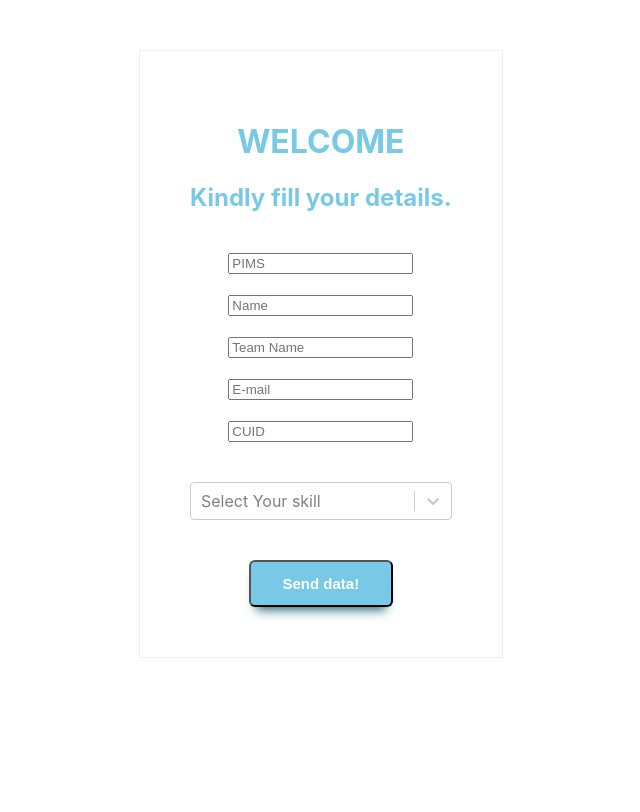
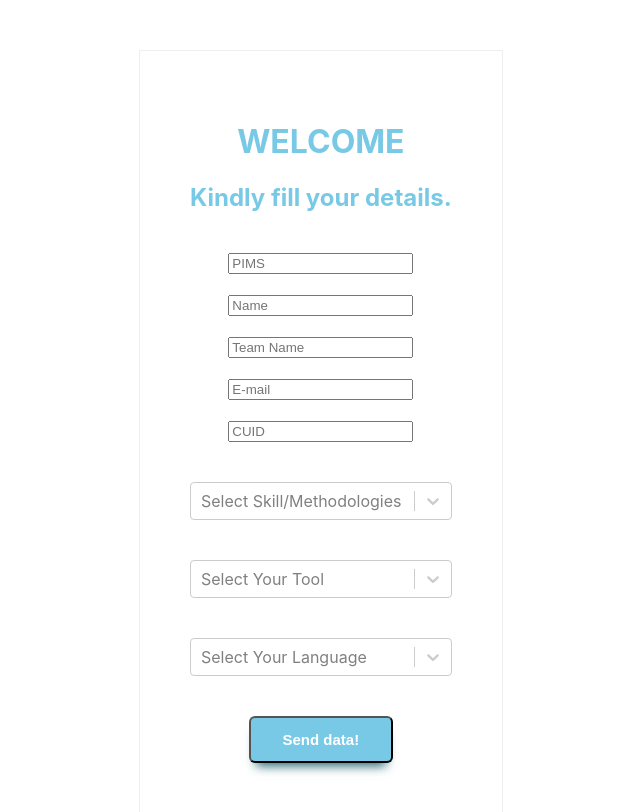
Before and after one commit to Tanmalhotra/spring-mongo, a React (Create React App) app: page / in a window 1280 px wide. Shown: the top 812 px of the page, without its empty margins (361-1001 px from the left). Built offline with nearby package versions, Linux system fonts and the light colour scheme; no server answers.

Commit message:
creatable select working

```diff
--- a/src/App.js
+++ b/src/App.js
@@ -6,22 +6,34 @@ class App extends React.Component {
 
   constructor(props) {
     super(props);
+
     this.handleSubmit = this.handleSubmit.bind(this);
     this.state = {
 			isLoading: true,
-		    selected: null,
+		    selected: [],
+		    selectedTool: [],
+		    selectedLang: [],
 		    PIMS:'',
+		    data:[],
+		    dataL:[],
+		    dataT:[],
 	    	  name:'',
 	    	  teamName:'',
 	    	  email:'',
 	    	  CUID:'',
 	    	  skill:[],
+	    	  tools:[],
+	    	  Languages:[],
 	    	  id:'',
 	    	  seq:0,
 
 		  };
 
     this.handleChange = this.handleChange.bind(this);
+    this.handleChangeTool = this.handleChangeTool.bind(this);
+    this.handleSelectTool=this.handleSelectTool.bind(this);
+    this.handleChangeLang = this.handleChangeLang.bind(this);
+    this.handleSelectLang=this.handleSelectLang.bind(this);
     this.handleSubmit = this.handleSubmit.bind(this);
     this.handleSelect=this.handleSelect.bind(this);
   }
@@ -35,11 +47,11 @@ class App extends React.Component {
 	    )
 	  }
 
+
   handleSelect=(selectedOption)=>{
       console.log(`Option selected on creation is:`, selectedOption);
       let select=this.state.selected;
-
-
+      this.handleSelect=this.handleSelect.bind(this);
 
 	  fetch('http://localhost:8087/api/skills/', {
 	      method: 'POST',
@@ -66,15 +78,192 @@ class App extends React.Component {
 	    select.push({value:json.id,label:json.skill});
 	    this.setState({selected:select});
 	    this.setState({data:select});
+	    console.log(selectedOption);
+	    }
+	    )
+	    .catch(err => console.log(err));
+
+	  fetch(`http://localhost:8087/api/skills/`,{ method: 'GET',
+	      headers:{
+
+	    	  "Acess-Contol-Allow-Origin":"*",
+	    	  "Accept":"application/json",
+	    	  "Access-Control-Allow-Methods":"*",
+	    	  "Access-Control-Allow-Headers":"*",
+	      },
+	      mode:'cors',
+
+	      })
+
+	    .then(response => response.json())
+	      .then(json => {
+
+	          var options = [];
+	          for(var i=0;i<json.length;i++){
+	        	  console.log(json[i]);
+	        	  options.push({value:json[i].id,label:json[i].skill});
+
+		          console.log(options);
+
+	         }
+	          this.setState({data:options})
+	          this.handleSelect=this.handleSelect.bind(this);
+	  	      this.handleChange = this.handleChange.bind(this);
+
+
+	      });
+
+
+	  console.log("printing state");
+	  console.log(this.state);
+	 console.log(selectedOption);
+
+	 this.handleChange = this.handleChange.bind(this);
+
+  }
+
+  handleSelectTool=(selectedOption)=>{
+      console.log(`Option selected on creation is:`, selectedOption);
+      let select=this.state.selectedTool;
+
+
+
+	  fetch('http://localhost:8087/api/tools/', {
+	      method: 'POST',
+	      headers:{
+
+	    	  "Content-Type":"application/json",
+	    	  "Acess-Contol-Allow-Origin":"*",
+	    	  "Accept":"application/json",
+	    	  "Access-Control-Allow-Methods":"*",
+	    	  "Access-Control-Allow-Headers":"*",
+	      },
+	      mode:'cors',
+
+	      body:JSON.stringify({
+	    	  id:Math.random()*1000,
+	    	  tool:selectedOption,
+	      })
+	    })
+	    .then(response => response.json())
+	    .then(json => {
+
+	    console.log(json)
+
+	    select.push({value:json.id,label:json.tool});
+	    this.setState({selectedTool:select});
+	    this.setState({dataT:select});
+	    }
+	    )
+	    .catch(err => console.log(err));
+
+	  fetch(`http://localhost:8087/api/tools/`,{ method: 'GET',
+	      headers:{
+
+	    	  "Acess-Contol-Allow-Origin":"*",
+	    	  "Accept":"application/json",
+	    	  "Access-Control-Allow-Methods":"*",
+	    	  "Access-Control-Allow-Headers":"*",
+	      },
+	      mode:'cors',
+
+	      })
+
+	    .then(response => response.json())
+	      .then(json => {
+
+	          var options = [];
+	          for(var i=0;i<json.length;i++){
+	        	  console.log(json[i]);
+	        	  options.push({value:json[i].id,label:json[i].tool});
+
+		          console.log(options);
+
+	         }
+	          this.setState({dataT:options})
+	          this.handleSelectTool=this.handleSelectTool.bind(this);
+	  	      this.handleChangeTool = this.handleChangeTool.bind(this);
+
+
+	      });
+
+	  console.log("printing state");
+	  console.log(this.state);
+	 console.log(selectedOption);
+	this.handleChangeTool = this.handleChangeTool.bind(this);
+	this.handleSelectTool=this.handleSelectTool.bind(this);
+
+  }
+
+  handleSelectLang=(selectedOption)=>{
+      console.log(`Option selected on creation is:`, selectedOption);
+      let select=this.state.selectedLang;
+      this.handleSelectLang=this.handleSelectLang.bind(this);
+
+
+	  fetch('http://localhost:8087/api/languages/', {
+	      method: 'POST',
+	      headers:{
+
+	    	  "Content-Type":"application/json",
+	    	  "Acess-Contol-Allow-Origin":"*",
+	    	  "Accept":"application/json",
+	    	  "Access-Control-Allow-Methods":"*",
+	    	  "Access-Control-Allow-Headers":"*",
+	      },
+	      mode:'cors',
+
+	      body:JSON.stringify({
+	    	  id:Math.random()*1000,
+	    	  language:selectedOption,
+	      })
+	    })
+	    .then(response => response.json())
+	    .then(json => {
+
+	    console.log(json)
+
+	    select.push({value:json.id,label:json.language});
+	    this.setState({selectedLang:select});
+	    this.setState({dataL:select});
 	    console.log();
 	    }
 	    )
 	    .catch(err => console.log(err));
 
+	  fetch(`http://localhost:8087/api/languages/`,{ method: 'GET',
+	      headers:{
+
+	    	  "Acess-Contol-Allow-Origin":"*",
+	    	  "Accept":"application/json",
+	    	  "Access-Control-Allow-Methods":"*",
+	    	  "Access-Control-Allow-Headers":"*",
+	      },
+	      mode:'cors',
+
+	      })
+
+	    .then(response => response.json())
+	      .then(json => {
+
+	          var options = [];
+	          for(var i=0;i<json.length;i++){
+	        	  console.log(json[i]);
+	        	  options.push({value:json[i].id,label:json[i].language});
+
+		          console.log(options);
+
+	         }
+	          this.setState({dataL:options})
+	          this.handleSelectLang=this.handleSelectLang.bind(this);
+	  	      this.handleChangeLang = this.handleChangeLang.bind(this);
+
+	      });
+
 	  console.log("printing state");
 	  console.log(this.state);
 	 console.log(selectedOption);
-
+	 this.handleChangeLang = this.handleChangeLang.bind(this);
   }
 
   componentDidMount() {
@@ -107,6 +296,66 @@ class App extends React.Component {
 
 
 	      });
+
+	    fetch(`http://localhost:8087/api/tools/`,{ method: 'GET',
+		      headers:{
+
+		    	  "Acess-Contol-Allow-Origin":"*",
+		    	  "Accept":"application/json",
+		    	  "Access-Control-Allow-Methods":"*",
+		    	  "Access-Control-Allow-Headers":"*",
+		      },
+		      mode:'cors',
+
+		      })
+
+		    .then(response => response.json())
+		      .then(json => {
+
+		          var options = [];
+		          for(var i=0;i<json.length;i++){
+		        	  console.log(json[i]);
+		        	  options.push({value:json[i].id,label:json[i].tool});
+
+			          console.log(options);
+
+		         }
+		          this.setState({dataT:options})
+		          this.handleSelectTool=this.handleSelectTool.bind(this);
+		  	      this.handleChangeTool = this.handleChangeTool.bind(this);
+
+
+		      });
+
+	    fetch(`http://localhost:8087/api/languages/`,{ method: 'GET',
+		      headers:{
+
+		    	  "Acess-Contol-Allow-Origin":"*",
+		    	  "Accept":"application/json",
+		    	  "Access-Control-Allow-Methods":"*",
+		    	  "Access-Control-Allow-Headers":"*",
+		      },
+		      mode:'cors',
+
+		      })
+
+		    .then(response => response.json())
+		      .then(json => {
+
+		          var options = [];
+		          for(var i=0;i<json.length;i++){
+		        	  console.log(json[i]);
+		        	  options.push({value:json[i].id,label:json[i].language});
+
+			          console.log(options);
+
+		         }
+		          this.setState({dataL:options})
+		          this.handleSelectLang=this.handleSelectLang.bind(this);
+		  	      this.handleChangeLang = this.handleChangeLang.bind(this);
+
+
+		      });
 	           	  }
 
   handleChange = (selectedOption) => {
@@ -118,29 +367,76 @@ class App extends React.Component {
 	    this.handleSubmit = this.handleSubmit.bind(this);
 	  }
 
+  handleChangeTool = (selectedOption) => {
+	    this.setState({selectedTool:selectedOption});
+	    console.log(`Option selected:`, selectedOption);
+      this.handleSelectTool=this.handleSelectTool.bind(this);
+
+	    this.handleChangeTool = this.handleChangeTool.bind(this);
+	    this.handleSubmit = this.handleSubmit.bind(this);
+	  }
+
+  handleChangeLang = (selectedOption) => {
+	    this.setState({selectedLang:selectedOption});
+	    console.log(`Option selected:`, selectedOption);
+    this.handleSelectLang=this.handleSelectLang.bind(this);
+
+	    this.handleChangeLang = this.handleChangeLang.bind(this);
+	    this.handleSubmit = this.handleSubmit.bind(this);
+	  }
+
+
   handleSubmit(event) {
 	this.handleChange = this.handleChange.bind(this);
 	this.handleSelect = this.handleSelect.bind(this);
+	this.handleSelectTool=this.handleSelectTool.bind(this);
+    this.handleChangeTool = this.handleChangeTool.bind(this);
+    this.handleSelectLang=this.handleSelectLang.bind(this);
+    this.handleChangeLang = this.handleChangeLang.bind(this);
     event.preventDefault();
     const form = event.target;
     const data = new FormData(form);
 
 	  var select=this.state.selected;
+	  var selectTool=this.state.selectedTool;
+	  var selectLang=this.state.selectedLang;
+
 	  console.log("selected value");
 	  console.log(select);
-	  let label;
+	  console.log(selectTool);
+	  let label; let labelTool; let labelLang;
+
 	  for(let i=0; i<select.length; i++){
-		  if(i==0){
+		  if(i===0){
 			  label = select[i]['label'];
 		  }else{
 			  label = label + ", "+select[i]['label'];
 		  }
 	  }
+
+	  for(let i=0; i<selectTool.length; i++){
+		  if(i===0){
+			  labelTool = selectTool[i]['label'];
+		  }else{
+			  labelTool = labelTool + ", "+selectTool[i]['label'];
+		  }
+	  }
+	  for(let i=0; i<selectLang.length; i++){
+		  if(i===0){
+			  labelLang = selectLang[i]['label'];
+		  }else{
+			  labelLang = labelLang + ", "+selectLang[i]['label'];
+		  }
+	  }
 	    console.log(label);
 	    var labelTemp = label;
-	    let value = event.target.value;
+	    var labelT=labelTool;
+	    var labelL=labelLang;
 
 	  console.log(labelTemp);
+	  console.log(labelT);
+	  console.log(labelT);
+
       fetch('http://localhost:8087/api/users/', {
       method: 'POST',
       headers:{
@@ -160,20 +456,21 @@ class App extends React.Component {
     	  email:event.target[3].value,
     	  CUID:event.target[4].value,
     	  skill: labelTemp,
+    	  tools: labelT,
+    	  Languages: labelL,
       })
     })
 
     .then(response => console.log(response))
     .catch(err => console.log(err));
 	console.log(data);
-	console.log(labelTemp);
-
-console.log(label.split(","));
-
   }
 
   render() {
 	const { selected } = this.state;
+	const { selectedTool } = this.state;
+	const { selectedLang } = this.state;
+
     return (
     		<div>
     		<center>
@@ -208,7 +505,7 @@ console.log(label.split(","));
     	  placeholder="Team Name"
       type="text"
       data-parse="uppercase"
-    	  required
+
     /><br /><br />
 
         <input ref="email" type="email"
@@ -242,10 +539,52 @@ console.log(label.split(","));
         clearRenderer={() => null}
         allowCreate={true}
         inputRenderer={this.renderInput}
+        openMenuOnFocus={ true }
+        placeholder="Select Skill/Methodologies"
 
+      /> <br />
+        <br />
 
+        <Creatable
+        name="tool"
+        id="tool"
+        ref="tool"
+        isMulti={true}
+        value={selectedTool}
+        onChange={this.handleChangeTool}
+        onCreateOption={this.handleSelectTool}
+        options={this.state.dataT}
+        onSelectResetsInput={false}
+        onBlurResetsInput={false}
+        onCloseResetsInput={false}
+        arrowRenderer={() => null}
+        clearRenderer={() => null}
+        allowCreate={true}
+        inputRenderer={this.renderInput}
+        placeholder="Select Your Tool"
 
-        placeholder="Select Your skill"
+      /> <br />
+        <br />
+
+        <Creatable
+        name="lang"
+        id="lang"
+        ref="lang"
+        isMulti={true}
+        value={selectedLang}
+        onChange={this.handleChangeLang}
+        onCreateOption={this.handleSelectLang}
+        options={this.state.dataL}
+        onSelectResetsInput={false}
+        onBlurResetsInput={false}
+        openOnFocus={true}
+        onCloseResetsInput={false}
+        arrowRenderer={() => null}
+        clearRenderer={() => null}
+        allowCreate={true}
+        inputRenderer={this.renderInput}
+        required
+        placeholder="Select Your Language"
       /> <br />
         <br />
 
```
